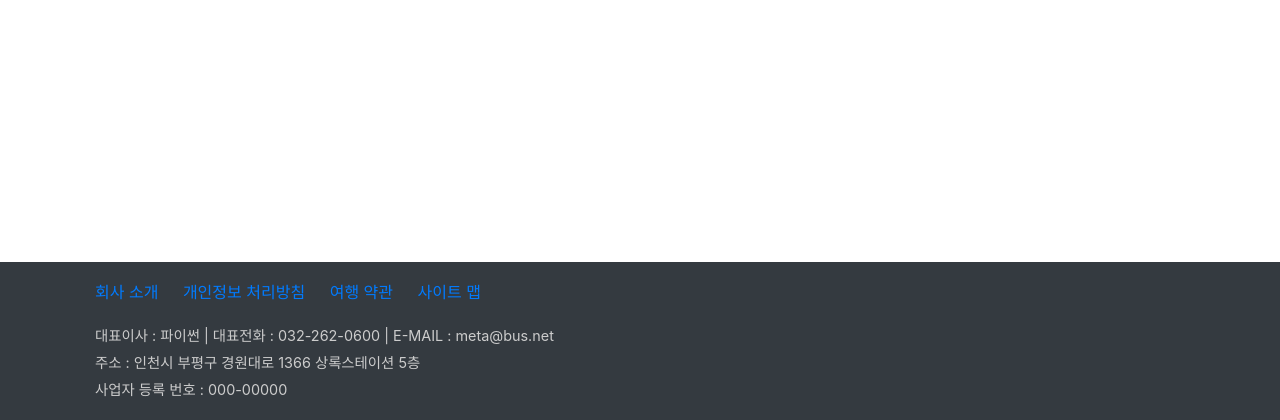
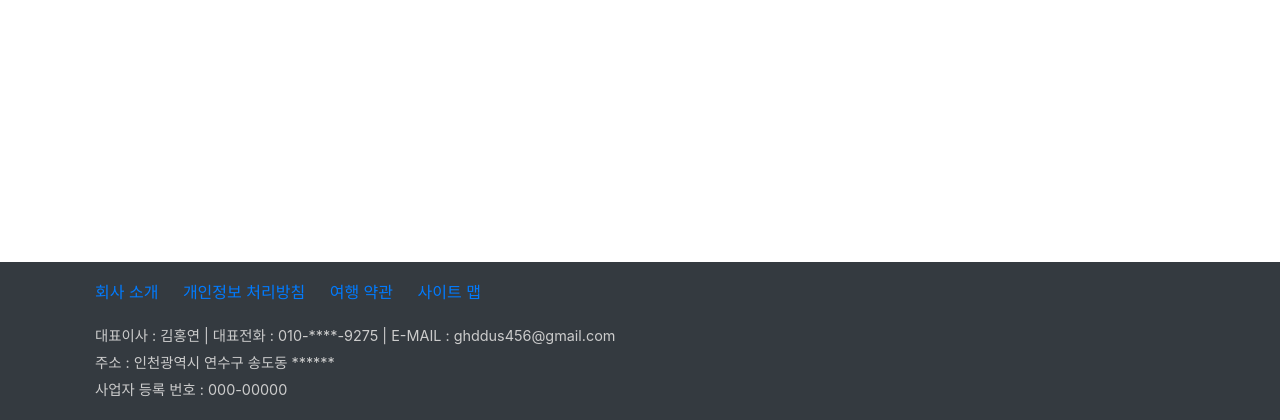
Before and after one commit to eddkim/pyweb, a Django app: page /common/login/?next=/board/answer/modify/1/ in a window 1280 px wide. Shown: the part 511-931 px from the top of the page. Run offline with Django 4.2, Linux system fonts and the light colour scheme; some libraries are stand-ins or nearby versions.

Commit message:
게시판

```diff
--- a/templates/footer.html
+++ b/templates/footer.html
@@ -7,8 +7,8 @@
             <li><a href="#">사이트 맵</a></li>
         </ul>
         <address>
-            <p>대표이사 : 파이썬 | 대표전화 : 032-262-0600 | E-MAIL : meta@bus.net</p>
-            <p>주소 : 인천시 부평구 경원대로 1366 상록스테이션 5층</p>
+            <p>대표이사 : 김홍연 | 대표전화 : 010-****-9275 | E-MAIL : ghddus456@gmail.com</p>
+            <p>주소 : 인천광역시 연수구 송도동 ******</p>
             <p>사업자 등록 번호 : 000-00000</p>
         </address>
     </div>
```
